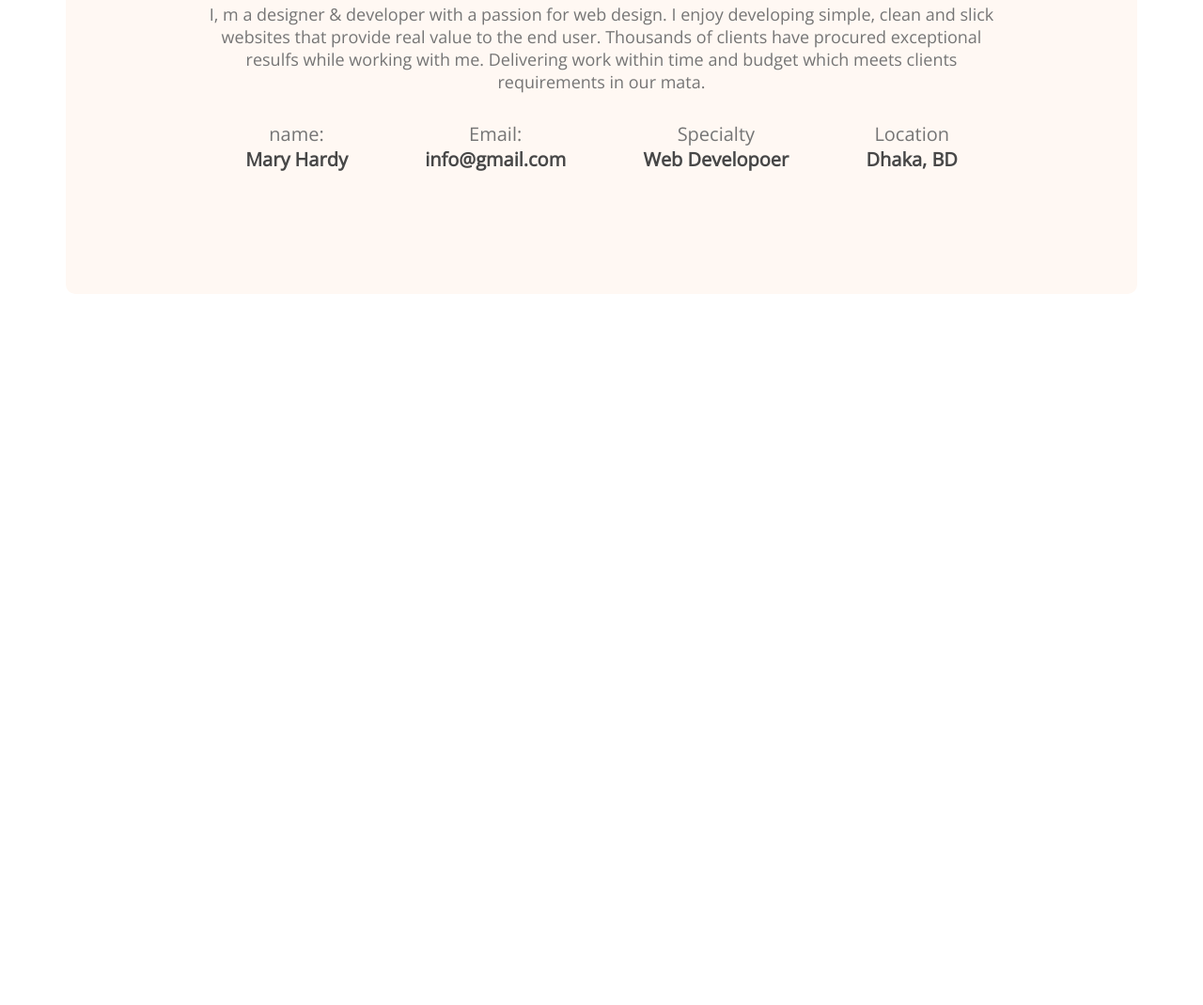
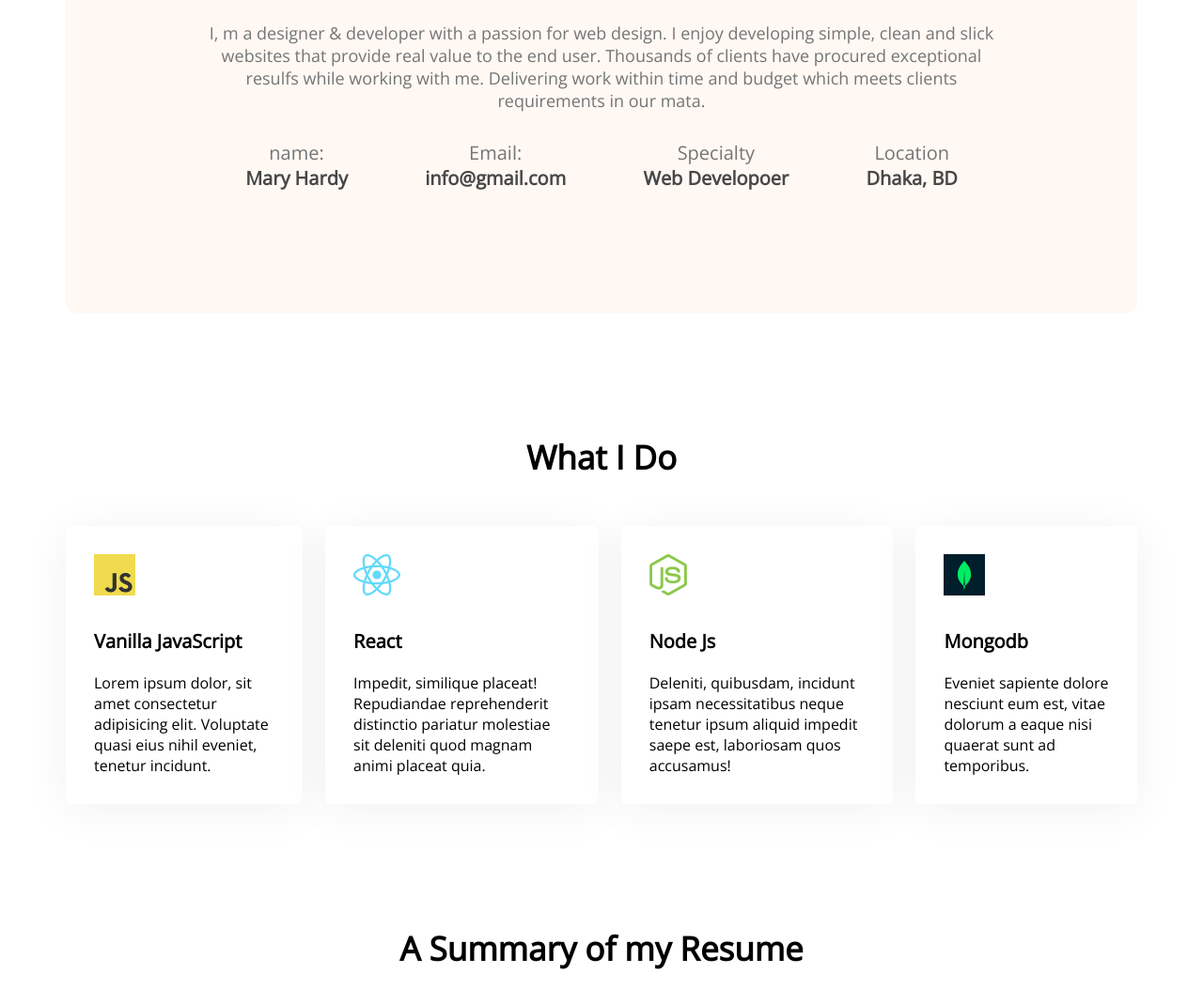
Before and after one commit to MamunWahid1122/developer-portfolio, a plain HTML site: page index.html in a window 1280 px wide. Shown: the part 1244-2314 px from the top of the page at 94% size. Before the commit the page ends 1557 px from the top, so only its background shows below. Drawn offline with nearby package versions, Linux system fonts and the light colour scheme.

Commit message:
added skills content

```diff
--- a/index.html
+++ b/index.html
@@ -52,6 +52,38 @@
                    </div>
                </div>
            </section>
+           <!-- what i do section -->
+           <section class="what-i-do">
+              <h3 class="section-title">What I Do</h3>
+            <!-- .skills-container>.skill*4>img+p.skill-title+p.skill-description>lorem15 -->
+            <div class="skills-container">
+                <div class="skill">
+                    <img src="images/icons/js.png" alt="">
+                    <p class="skill-title">Vanilla JavaScript</p>
+                    <p class="skill-description">Lorem ipsum dolor, sit amet consectetur adipisicing elit. Voluptate quasi eius nihil eveniet, tenetur incidunt.</p>
+                </div>
+                <div class="skill">
+                    <img src="images/icons/react.png" alt="">
+                    <p class="skill-title">React</p>
+                    <p class="skill-description">Impedit, similique placeat! Repudiandae reprehenderit distinctio pariatur molestiae sit deleniti quod magnam animi placeat quia.</p>
+                </div>
+                <div class="skill">
+                    <img src="images/icons/nodejs.png" alt="">
+                    <p class="skill-title">Node Js</p>
+                    <p class="skill-description">Deleniti, quibusdam, incidunt ipsam necessitatibus neque tenetur ipsum aliquid impedit saepe est, laboriosam quos accusamus!</p>
+                </div>
+                <div class="skill">
+                    <img src="images/icons/mongo.png" alt="">
+                    <p class="skill-title">Mongodb</p>
+                    <p class="skill-description">Eveniet sapiente dolore nesciunt eum est, vitae dolorum a eaque nisi quaerat sunt ad temporibus.</p>
+                </div>
+            </div>
+           </section>
+           <!-- Resume Section -->
+           <section class="resume">
+               <h3 class="section-title">A Summary of my Resume</h3>
+
+           </section>
       </main>
     <footer>
 
--- a/styles/portfolio.css
+++ b/styles/portfolio.css
@@ -65,20 +65,26 @@ nav li{
 main{
     max-width: 1140px;
     margin: 0 auto;
+
+}
+section{
+    margin-top: 130px;
 }
 /* about section styles */
 .about{
     text-align: center;
- margin-top:130px;
+ /* margin-top:130px; */
  background: #FFF8F3;
  border-radius: 10px;
  padding: 130px 150px;
 }
 .section-title{
 
-  margin-bottom: 30px;
+  margin-bottom: 50px;
   font-weight: 700;
   font-size: 35px;
+  text-align: center;
+
 
 }
 .section-description{
@@ -99,3 +105,31 @@ main{
     font-size: 20px;
     color: #474747;
 }
+/* what i do */
+
+/* .what-i-do{
+    margin-top:130px;
+} */
+.skills-container{
+    display: flex;
+    gap: 24px;
+
+}
+.skill{
+    background: #FFFFFF;
+    box-shadow: 0px 6px 50px rgba(0, 0, 0, 0.06);
+    border-radius: 5px;
+    padding: 30px;
+}
+.skill-title{
+    font-weight: 700;
+    font-size: 20px;
+    margin-top: 30px;
+    margin-bottom: 20px;
+}
+.skill-descriptionZ{
+    font-weight: 400;
+    font-size: 16px;
+    color: #757575;
+}
+/* Resume styles */
```
